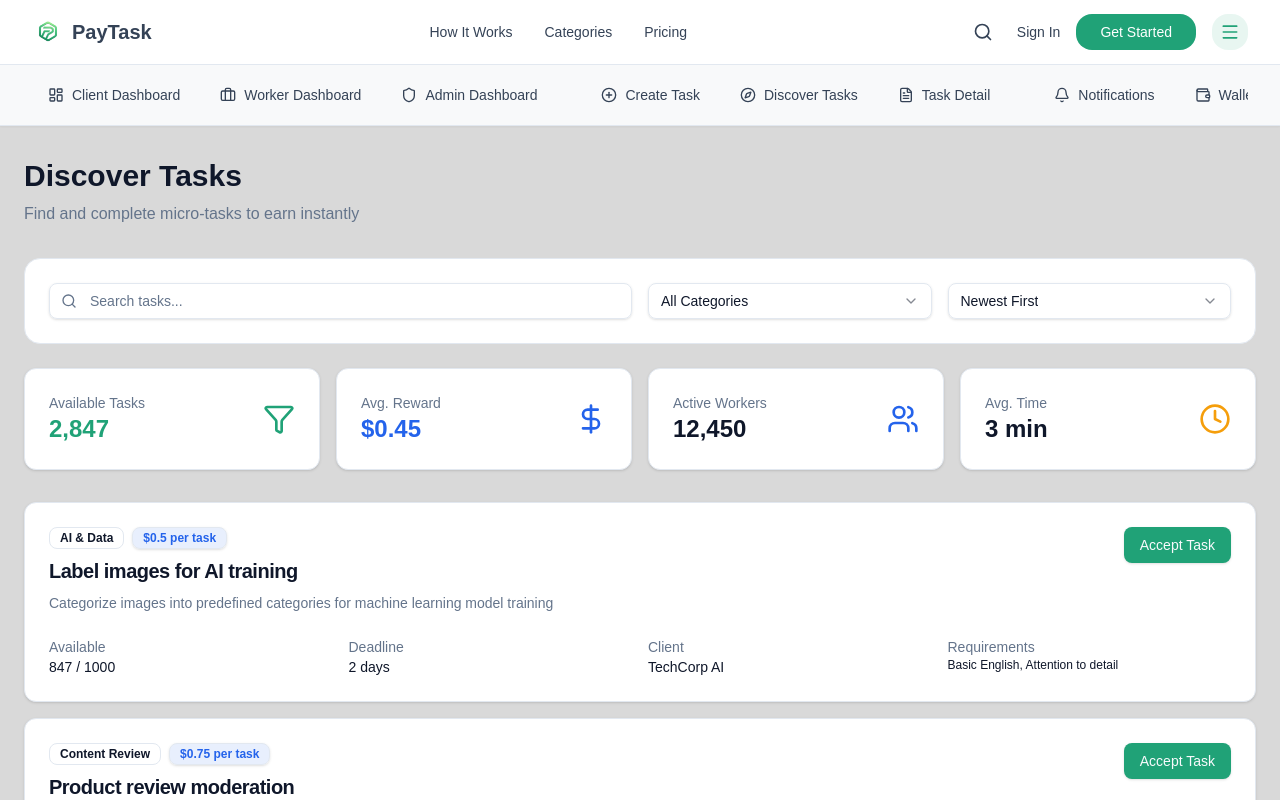
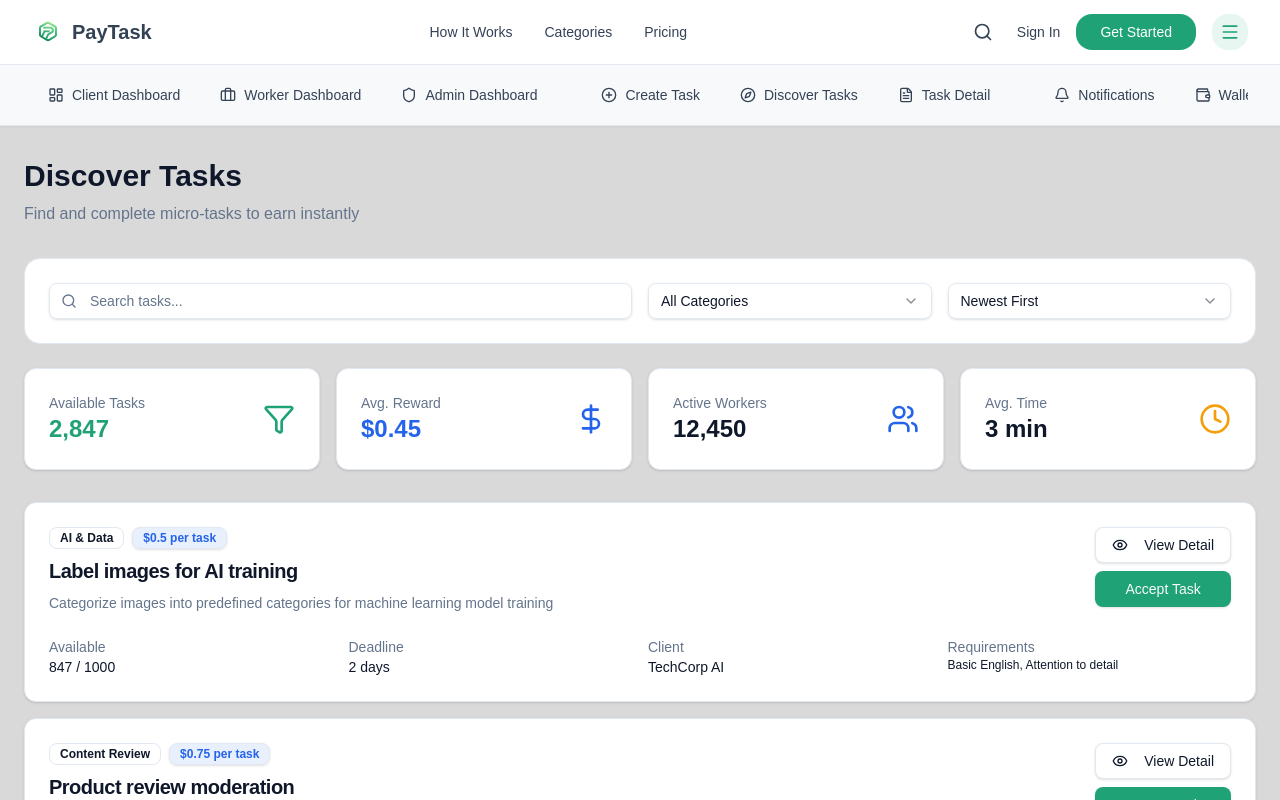
Before and after one commit to DangDuyLe/frontendpaytask, a Next.js app: page /discover-tasks in a window 1280 px wide. Shown: the top 800 px of the page. Built offline with nearby package versions, Linux system fonts and the light colour scheme.

Commit message:
feat: add task detail view button and update button layout in DiscoverTasks component

```diff
--- a/src/app/discover-tasks/page.tsx
+++ b/src/app/discover-tasks/page.tsx
@@ -1,6 +1,7 @@
 "use client";
 
 import { useState } from "react";
+import { useRouter } from "next/navigation";
 import Navigation from "@/components/Navigation";
 import Footer from "@/components/Footer";
 import { Button } from "@/components/ui/button";
@@ -8,7 +9,7 @@ import { Input } from "@/components/ui/input";
 import { Card, CardContent, CardDescription, CardHeader, CardTitle } from "@/components/ui/card";
 import { Badge } from "@/components/ui/badge";
 import { Select, SelectContent, SelectItem, SelectTrigger, SelectValue } from "@/components/ui/select";
-import { Search, DollarSign, Clock, Users, Filter } from "lucide-react";
+import { Search, DollarSign, Clock, Users, Filter, Eye } from "lucide-react";
 
 const mockTasks = [
   {
@@ -62,6 +63,7 @@ const mockTasks = [
 ];
 
 export default function DiscoverTasks() {
+  const router = useRouter();
   const [searchQuery, setSearchQuery] = useState("");
   const [category, setCategory] = useState("all");
   const [sortBy, setSortBy] = useState("newest");
@@ -182,7 +184,16 @@ export default function DiscoverTasks() {
                       <CardTitle className="text-xl mb-2">{task.title}</CardTitle>
                       <CardDescription>{task.description}</CardDescription>
                     </div>
-                    <Button className="ml-4">Accept Task</Button>
+                    <div className="ml-4 flex flex-col gap-2">
+                      <Button
+                        variant="outline"
+                        onClick={() => router.push(`/task-detail?id=${task.id}&role=worker`)}
+                      >
+                        <Eye className="mr-2 h-4 w-4" />
+                        View Detail
+                      </Button>
+                      <Button>Accept Task</Button>
+                    </div>
                   </div>
                 </CardHeader>
                 <CardContent>
```
